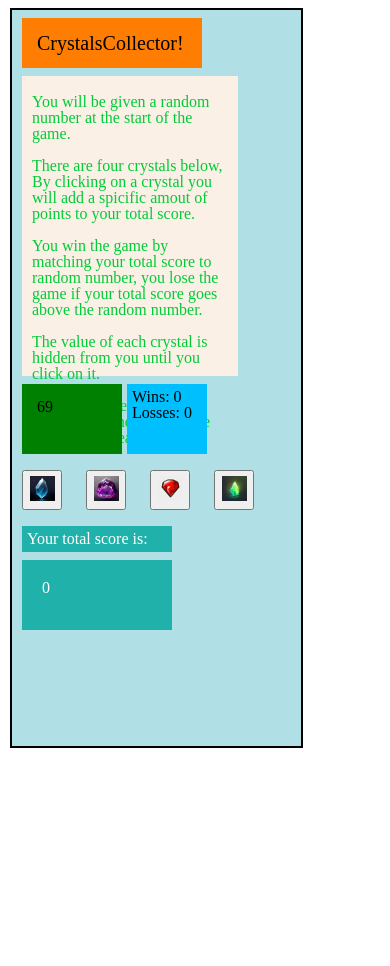
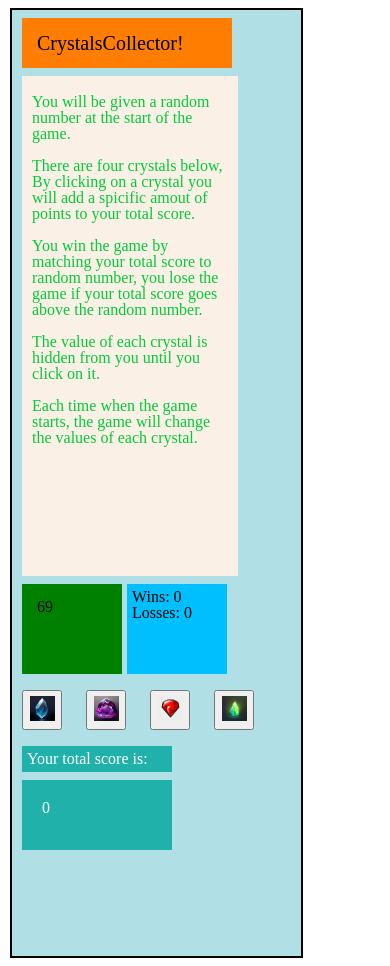
Before and after one commit to mbouhoum1988/unit-4-game, a plain HTML site: page index.html in a window 390 px wide. Before the commit the page ends 844 px from the top, so only its background shows below. Drawn offline with nearby package versions, Linux system fonts and the light colour scheme.

Commit message:
crystale collector

```diff
--- a/assets/css/style.css
+++ b/assets/css/style.css
@@ -77,3 +77,46 @@ button{
    margin: 8px 10px;
    padding: 20px;
 }
+@media only screen and (max-width: 600px){
+    h1{
+        background: #FF7D00;
+        margin:8px 10px;
+        padding: 15px;
+        font-size: 20px;
+        width: 210px;
+    }
+    .container{
+        background: #B0E0E6;
+        width: 75%;
+        height: 950px;
+        border: 2px #000 solid;
+        margin: 8px 10px;
+
+    }
+    .main{
+        background:  #FAF0E6;
+        color: #00CC37;
+        margin: 8px 10px;
+        padding: 10px;
+        font-size: 16px;
+        width: 75%;
+        height: 500px;
+     }
+     #computerPick{
+        background: green;
+        width: 100px;
+        height: 90px;
+        margin: 8px 10px;
+        padding: 15px;
+       }
+     #result{
+        position: absolute;
+        top:-10px;
+        left:110px;
+        background:#00BFFF;
+        width: 100px;
+        height: 90px;
+        padding: 5px 5px;
+        margin: 10px 5px;
+    }
+}
```
